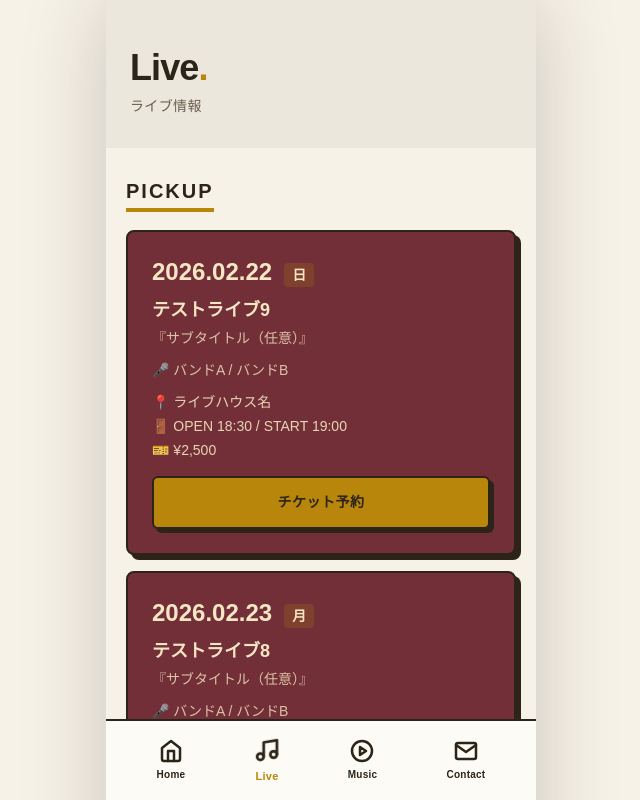
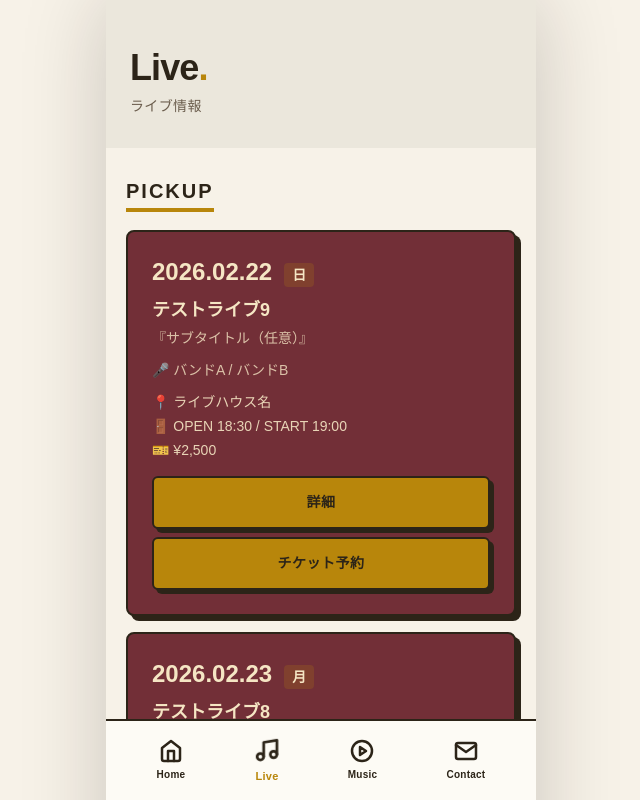
Before and after one commit to KeitaUenishi/homepage-rakuda, a Next.js app: page /live in a window 1280 px wide. Shown: the top 800 px of the page, without its empty margins (319-959 px from the left). Built offline with nearby package versions, Linux system fonts and the light colour scheme; a web font is replaced by a local one.

Commit message:
add: detailUrl property

```diff
--- a/content/live/2026-02-22-テストライブ9.mdx
+++ b/content/live/2026-02-22-テストライブ9.mdx
@@ -9,6 +9,7 @@ openTime: "18:30"
 startTime: "19:00"
 price: "¥2,500"
 pickup: true
+detailUrl: "https://www.google.com/?hl=ja"
 act:
   - "バンドA"
   - "バンドB"
--- a/src/components/LiveCard.tsx
+++ b/src/components/LiveCard.tsx
@@ -91,10 +91,22 @@ export default function LiveCard({
 				<p>🎫 {frontmatter.price}</p>
 			</div>
 
-			{/* 予約ボタン */}
-			<Link href="/contact" className={`${buttonClass} mt-4 w-full`}>
-				チケット予約
-			</Link>
+			{/* ボタンエリア */}
+			<div className="flex flex-col gap-2 mt-4">
+				{frontmatter.detailUrl && (
+					<a
+						href={frontmatter.detailUrl}
+						target="_blank"
+						rel="noopener noreferrer"
+						className={`${buttonClass} w-full text-center`}
+					>
+						詳細
+					</a>
+				)}
+				<Link href="/contact" className={`${buttonClass} w-full text-center`}>
+					チケット予約
+				</Link>
+			</div>
 		</div>
 	);
 }
--- a/src/lib/mdx.ts
+++ b/src/lib/mdx.ts
@@ -194,6 +194,7 @@ function parseLiveFile(filename: string): LiveItem | null {
 		startTime: data.startTime || "",
 		price: data.price || "",
 		pickup: data.pickup ?? false,
+		detailUrl: data.detailUrl,
 		act: data.act,
 	};
 
--- a/src/types/content.ts
+++ b/src/types/content.ts
@@ -30,6 +30,7 @@ export interface LiveFrontmatter {
 	startTime: string;
 	price: string;
 	pickup?: boolean;
+	detailUrl?: string;
 	act?: string[];
 }
 
```
Also changed, not shown: 1 other file (tests, documents, lock files or other folders).
